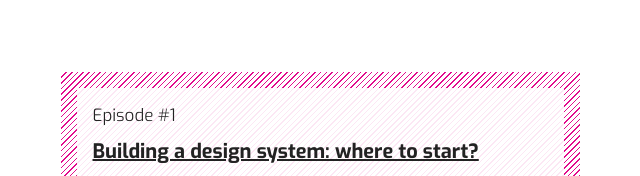
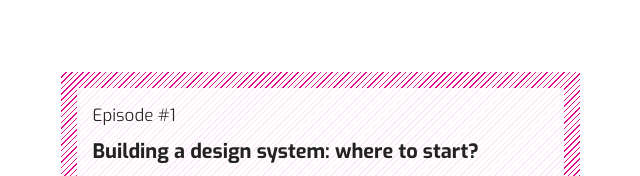
Before and after one commit to hiwelo/tokens.systems, a Gatsby site: page / in a window 1280 px wide. Shown: the top 176 px of the page, 620-1260 px from the left. Built offline with nearby package versions, Linux system fonts and the light colour scheme; Gatsby itself is replaced by a stand-in of ours.

Commit message:
feat(content): temporarily remove the link on episode title

```diff
--- a/src/components/EpisodeBox/EpisodeBox.tsx
+++ b/src/components/EpisodeBox/EpisodeBox.tsx
@@ -16,7 +16,8 @@ const EpisodeBox: React.FC<EpisodeBoxProps> = ({ excerpt, number, slug, title })
         <EpisodeHeader>
           <EpisodeTitle>
             <EpisodeNumber>Episode #{number}</EpisodeNumber>
-            <Link to={slug}>{title}</Link>
+            {/* <Link to={slug}>{title}</Link> */}
+            {title}
           </EpisodeTitle>
         </EpisodeHeader>
         {excerpt && <p>{excerpt}</p>}
```
